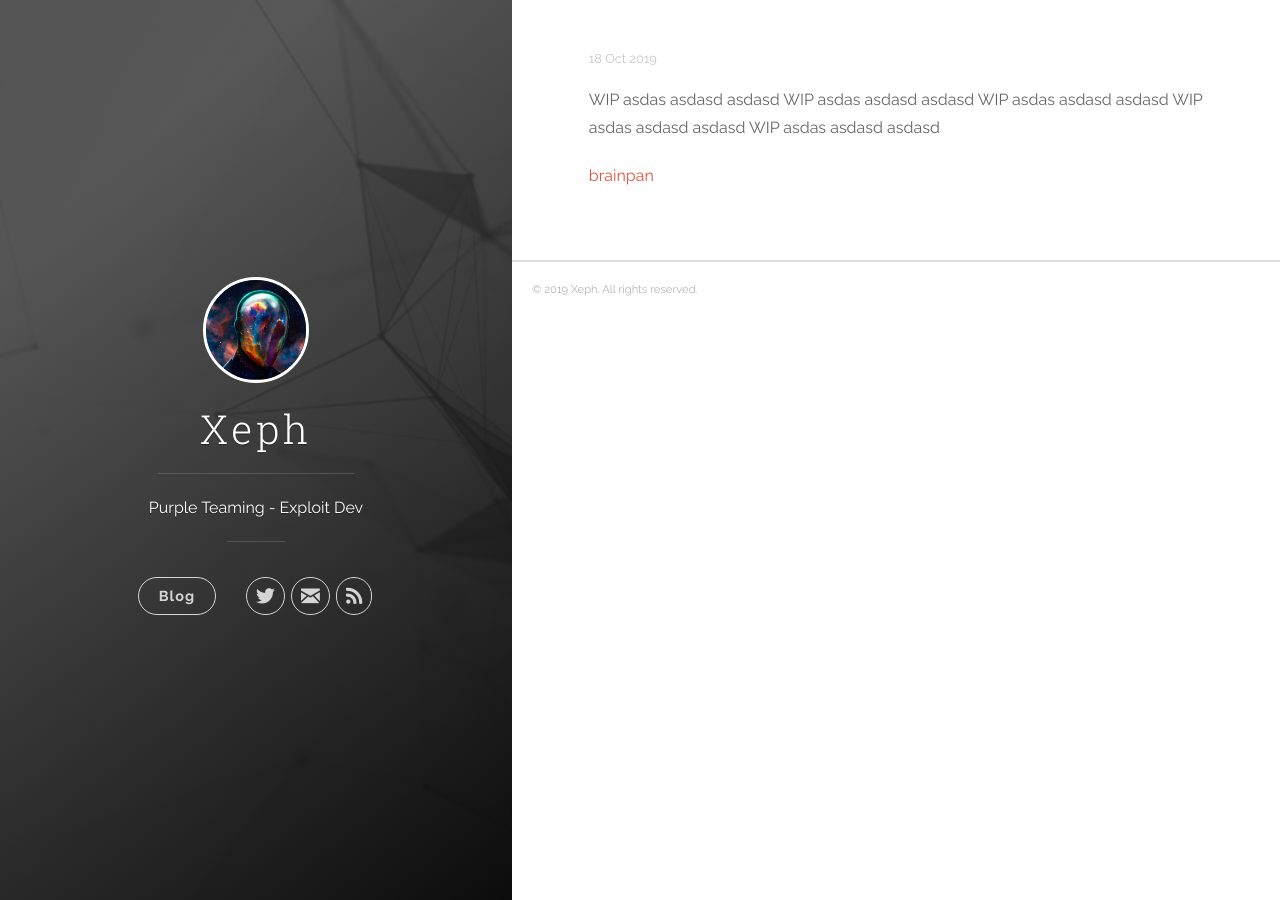
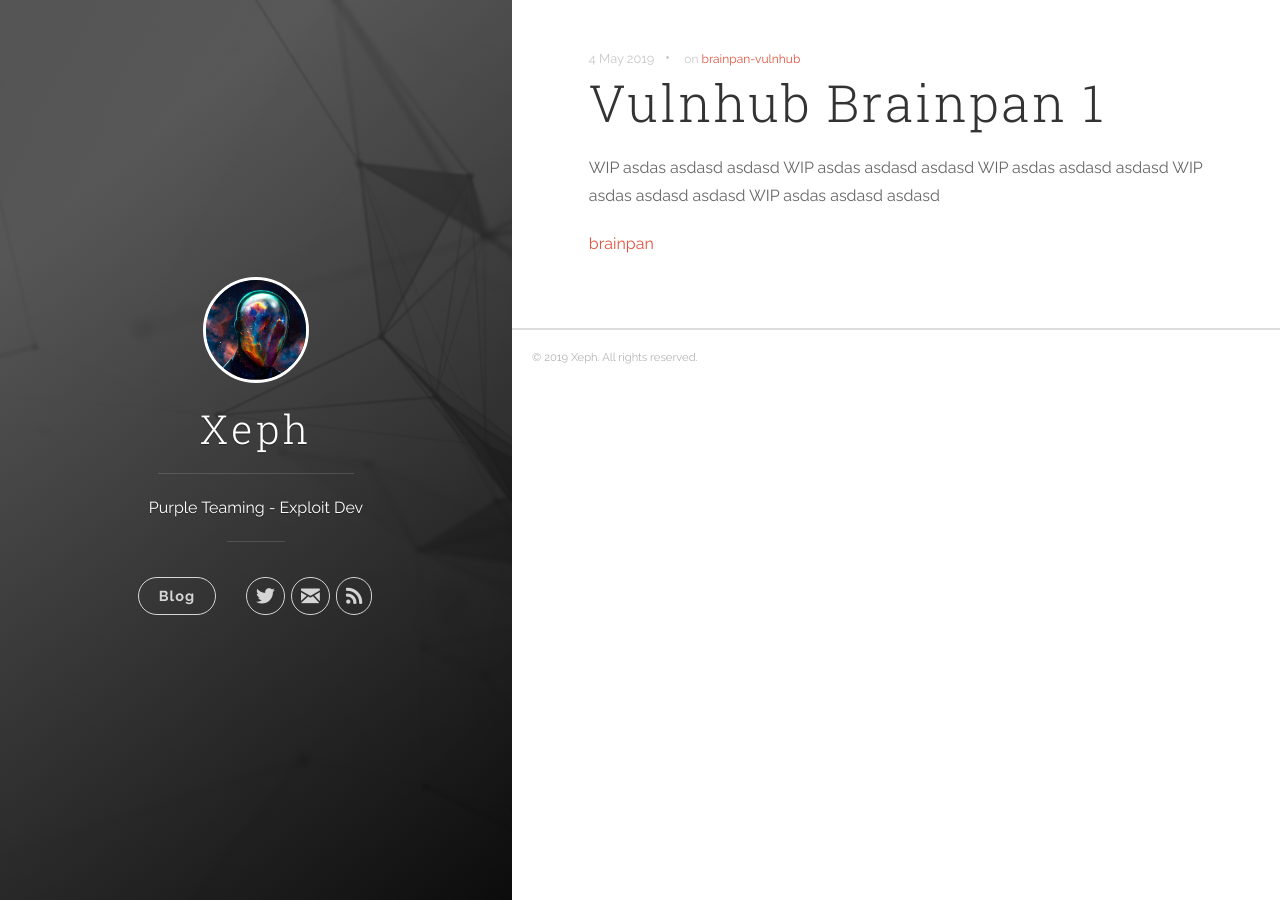
Before and after one commit to avocadosec/xepherus.github.io, a Jekyll site: the page built from _posts/2019-10-18-Vulnhub-Brainpan-1.markdown, in a window 1280 px wide. Built offline with Jekyll 4.4.1, drawn with Linux system fonts in a browser that asks for light colours; part of the change alters nothing that is shown.

Commit message:
Update 2019-10-18-Vulnhub-Brainpan-1.markdown

```diff
--- a/_posts/2019-10-18-Vulnhub-Brainpan-1.markdown
+++ b/_posts/2019-10-18-Vulnhub-Brainpan-1.markdown
@@ -1,8 +1,8 @@
 ---
 title:  "Vulnhub Brainpan 1"
 date:   2019-5-4 12:15:00
-categories: [Exploit Development]
-tags: [Exploit Development] [OSCP] [Buffer Overflow]
+categories: [writeup]
+tags: [brainpan-vulnhub]
 ---
 
 WIP asdas asdasd asdasd
@@ -11,6 +11,6 @@ WIP asdas asdasd asdasd
 WIP asdas asdasd asdasd
 WIP asdas asdasd asdasd
 
-[brainpan][brainpan]
+[brainpan][brainpan-link]
 
-[brainpan]: https://www.vulnhub.com/entry/brainpan-1,51/
+[brainpan-link]: https://www.vulnhub.com/entry/brainpan-1,51/
```
